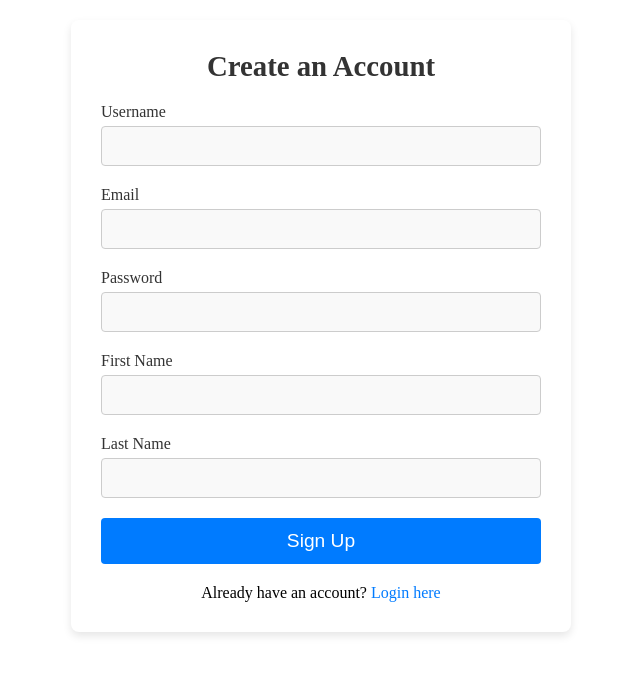
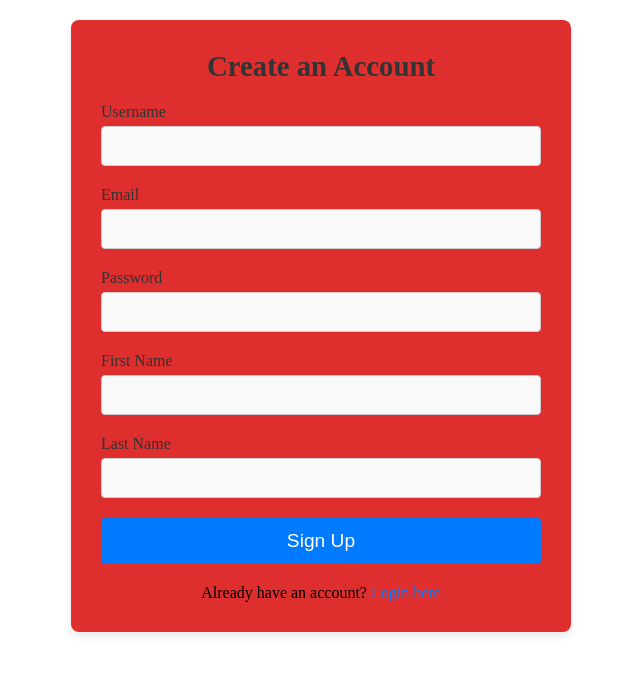
Before and after one commit to saugatgc/final, a PHP site: page /signup.php in a window 1280 px wide. Shown: the part 62-737 px from the top of the page, without its empty margins (329-969 px from the left). Run offline with PHP 8.4, Linux system fonts and the light colour scheme.

Commit message:
Updated styles in signup.css

```diff
--- a/signup.css
+++ b/signup.css
@@ -22,7 +22,7 @@ header {
 /* Signup Form Container */
 .form-container {
     margin-left: 400px;
-    background-color: white;
+    background-color: rgb(223, 46, 46);
     border-radius: 8px;
     box-shadow: 0 4px 8px rgba(0, 0, 0, 0.1);
     padding: 30px;
```
